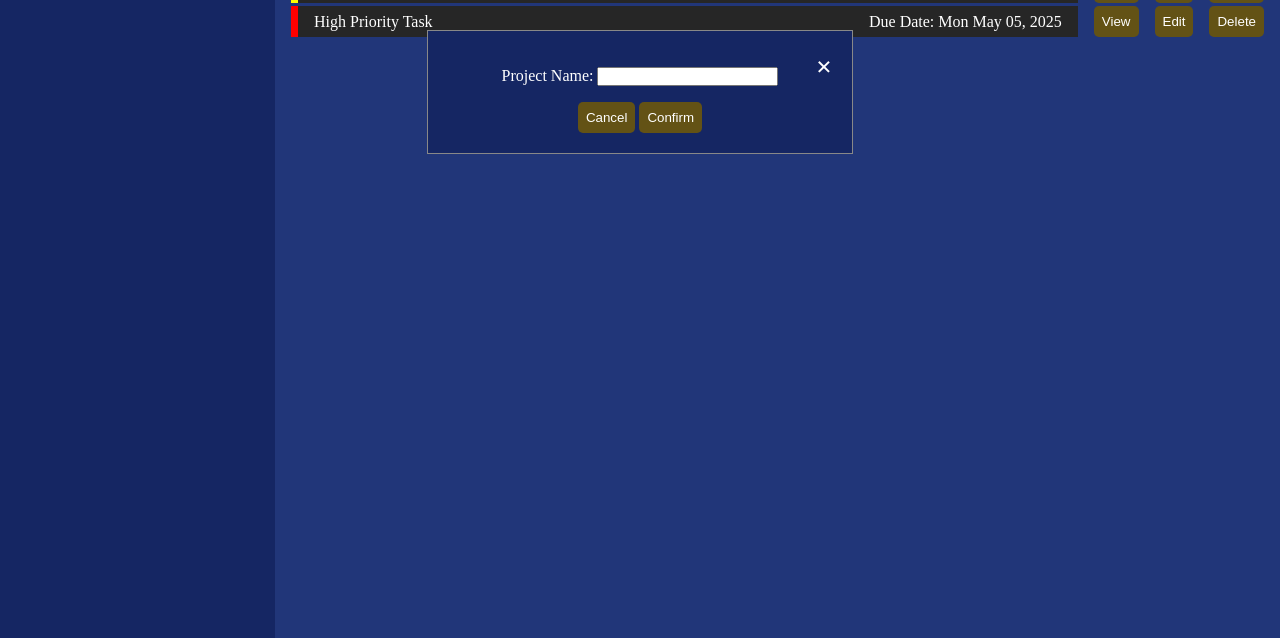
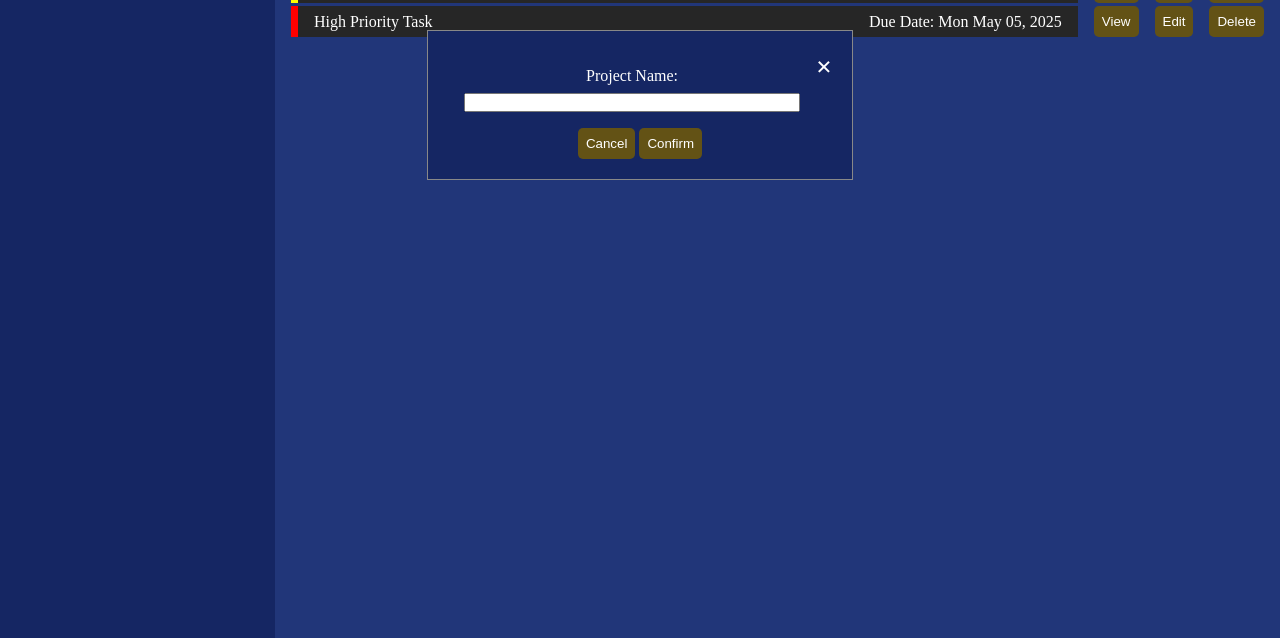
Before and after one commit to tran-h/todo-list-js, a website built with webpack: page src/index.html in a window 1280 px wide. Both pictures are taken after a click on the button "Add". Shown: the part 162-800 px from the top of the page. Built offline with nearby package versions, Linux system fonts and the light colour scheme.

Commit message:
fix modal layout/spacing

```diff
--- a/src/index.js
+++ b/src/index.js
@@ -167,7 +167,6 @@ function displayProjects() {
     }
 }
 
-//TODO: fix modal styling
 //project related functions
 function clearProjectModalFields() {
     projTitleToAdd.value = "";
--- a/src/styles.css
+++ b/src/styles.css
@@ -105,6 +105,9 @@ option {
 
 .modal-content p {
   padding: 1rem;
+  gap: 0.5rem;
+  display: flex;
+  flex-direction: column;
 }
 
 #closeAddProjModal,
```
